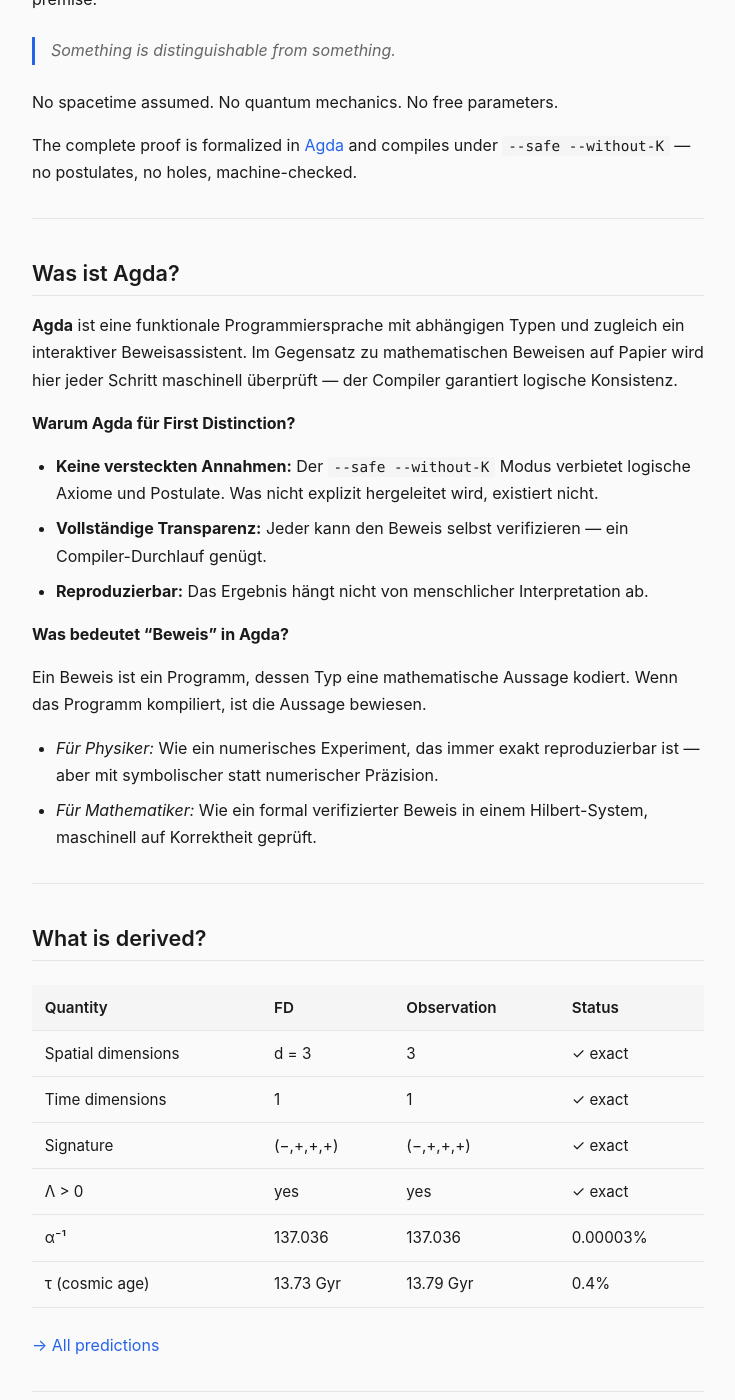
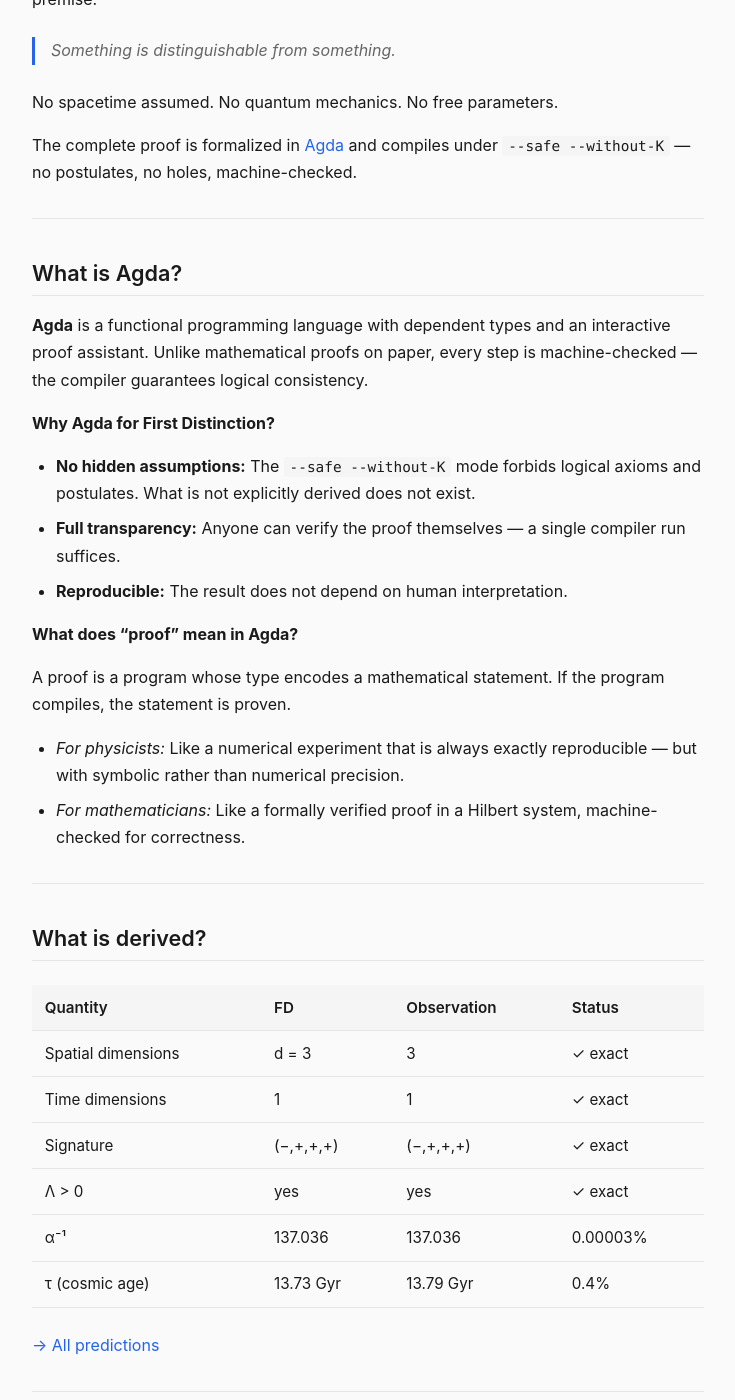
Before and after one commit to de-johannes/FirstDifference, a Jekyll site: the page built from docs/index.md, in a window 1280 px wide and 1400 px high, scrolled down 548 px. Shown: the whole window, without its empty margins (272-1007 px from the left). Built offline with Jekyll 4.4.1, drawn with Linux system fonts in a browser that asks for light colours.

Commit message:
Translate "Was ist Agda?" section to English
Co-authored-by: de-johannes <77607333+de-johannes@users.noreply.github.com>

```diff
--- a/docs/index.md
+++ b/docs/index.md
@@ -39,22 +39,22 @@ The complete proof is formalized in [Agda](https://github.com/de-johannes/FirstD
 
 ---
 
-## Was ist Agda?
+## What is Agda?
 
-**Agda** ist eine funktionale Programmiersprache mit abhängigen Typen und zugleich ein interaktiver Beweisassistent. Im Gegensatz zu mathematischen Beweisen auf Papier wird hier jeder Schritt maschinell überprüft — der Compiler garantiert logische Konsistenz.
+**Agda** is a functional programming language with dependent types and an interactive proof assistant. Unlike mathematical proofs on paper, every step is machine-checked — the compiler guarantees logical consistency.
 
-**Warum Agda für First Distinction?**
+**Why Agda for First Distinction?**
 
-- **Keine versteckten Annahmen:** Der `--safe --without-K` Modus verbietet logische Axiome und Postulate. Was nicht explizit hergeleitet wird, existiert nicht.
-- **Vollständige Transparenz:** Jeder kann den Beweis selbst verifizieren — ein Compiler-Durchlauf genügt.
-- **Reproduzierbar:** Das Ergebnis hängt nicht von menschlicher Interpretation ab.
+- **No hidden assumptions:** The `--safe --without-K` mode forbids logical axioms and postulates. What is not explicitly derived does not exist.
+- **Full transparency:** Anyone can verify the proof themselves — a single compiler run suffices.
+- **Reproducible:** The result does not depend on human interpretation.
 
-**Was bedeutet "Beweis" in Agda?**
+**What does "proof" mean in Agda?**
 
-Ein Beweis ist ein Programm, dessen Typ eine mathematische Aussage kodiert. Wenn das Programm kompiliert, ist die Aussage bewiesen.
+A proof is a program whose type encodes a mathematical statement. If the program compiles, the statement is proven.
 
-- *Für Physiker:* Wie ein numerisches Experiment, das immer exakt reproduzierbar ist — aber mit symbolischer statt numerischer Präzision.
-- *Für Mathematiker:* Wie ein formal verifizierter Beweis in einem Hilbert-System, maschinell auf Korrektheit geprüft.
+- *For physicists:* Like a numerical experiment that is always exactly reproducible — but with symbolic rather than numerical precision.
+- *For mathematicians:* Like a formally verified proof in a Hilbert system, machine-checked for correctness.
 
 ---
 
```
